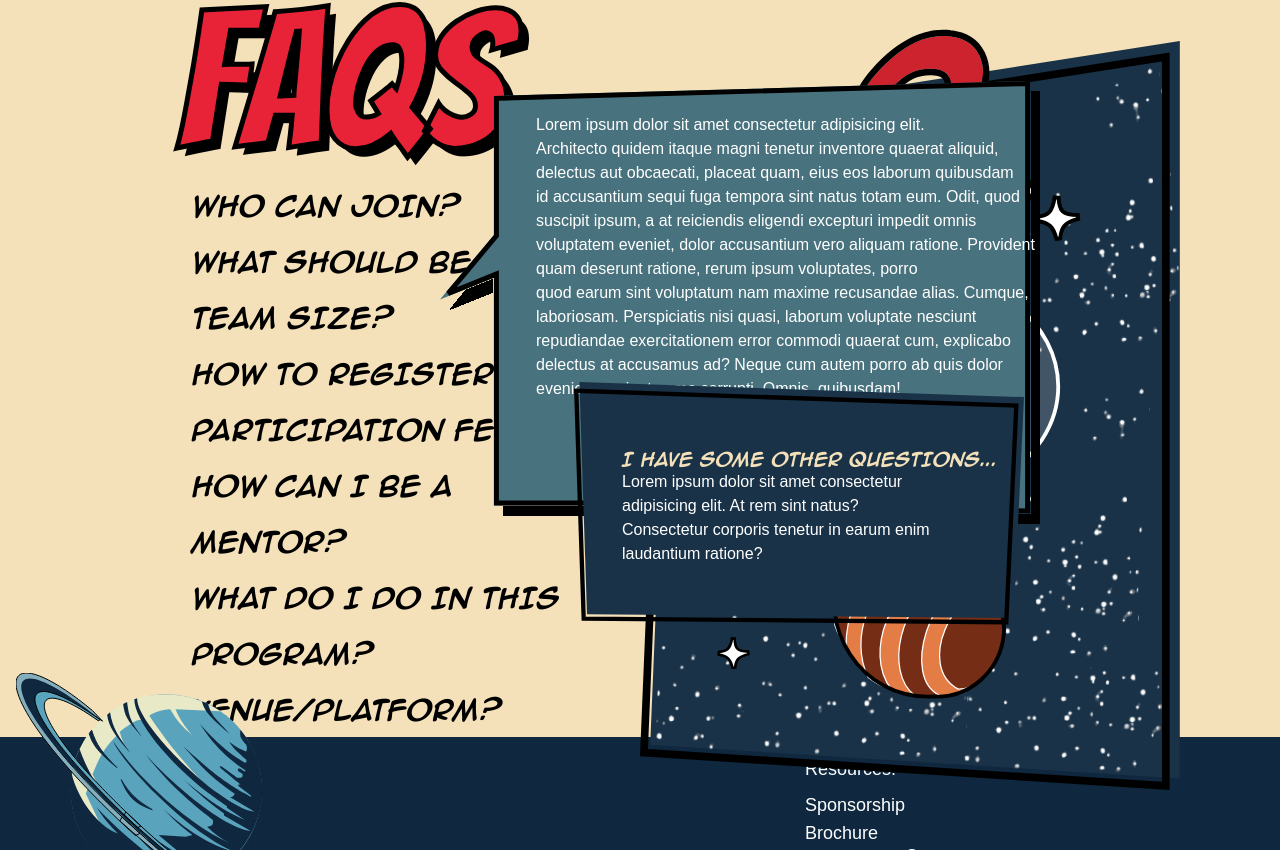
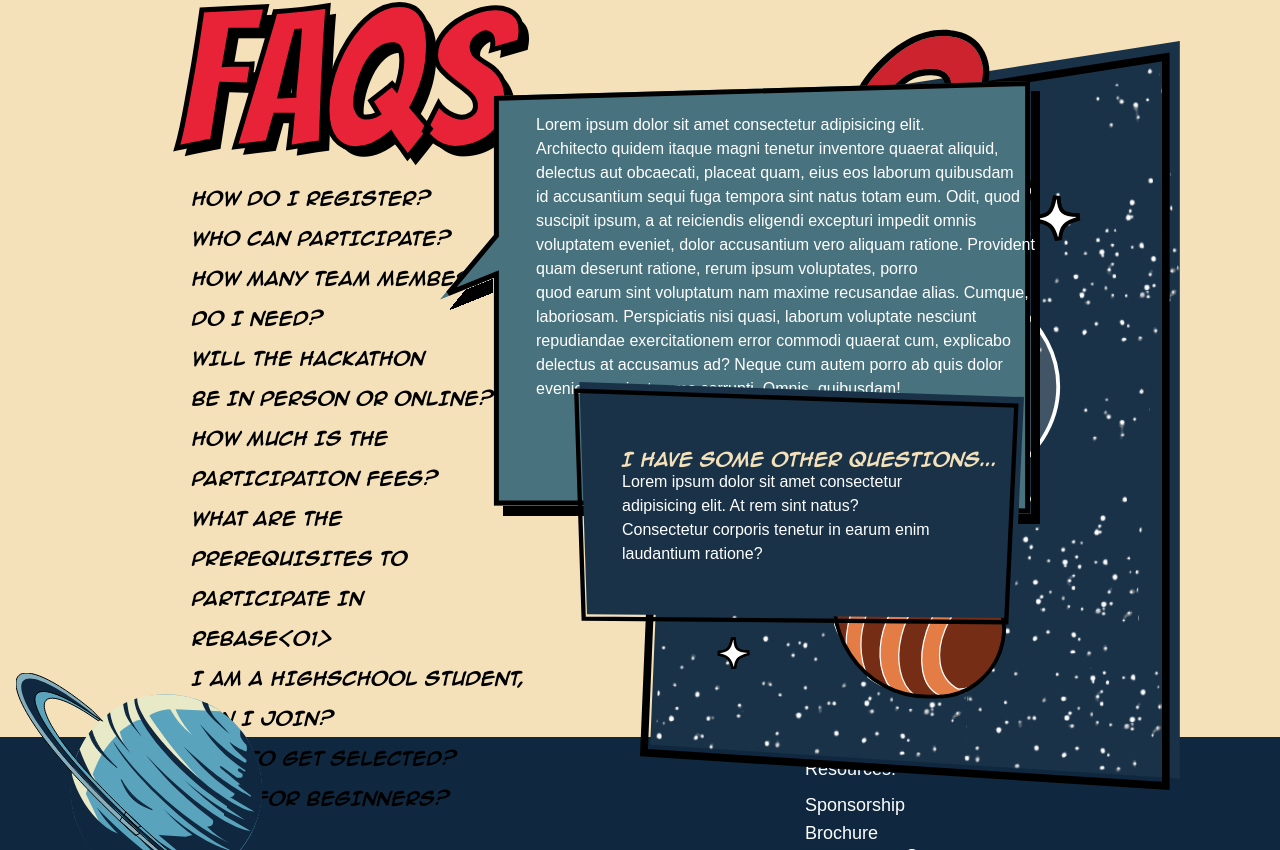
Before and after one commit to GDSC-IIIT-Kalyani/rebase-01, a Next.js app: page / in a window 1280 px wide. Shown: the part 2510-3360 px from the top of the page. Built offline with nearby package versions, Linux system fonts and the light colour scheme; a web font is replaced by a local one.

Commit message:
update: faq questions

```diff
--- a/src/app/components/faq.tsx
+++ b/src/app/components/faq.tsx
@@ -9,14 +9,16 @@ const faq = () => {
             </div>
 
             <div className="Faq-ques absolute top-60 left-48">
-                <ul  className="text-2xl leading-[3.5rem]">
-                    <li className={AnimeAceBBbold.className}>WHO CAN JOIN? </li>
-                    <li className={AnimeAceBBbold.className}>WHAT SHOULD BE THE <br /> TEAM SIZE? </li>
-                    <li className={AnimeAceBBbold.className}>HOW TO REGISTER? </li>
-                    <li className={AnimeAceBBbold.className}>PARTICIPATION FEES?</li>
-                    <li className={AnimeAceBBbold.className}>HOW CAN I BE A <br /> MENTOR?</li>
-                    <li className={AnimeAceBBbold.className}>WHAT DO I DO IN THIS <br /> PROGRAM?</li>
-                    <li className={AnimeAceBBbold.className}>VENUE/PLATFORM?</li>
+                <ul  className="text-md leading-[2.5rem]">
+                    <li className={AnimeAceBBbold.className}>HOW DO I REGISTER? </li>
+                    <li className={AnimeAceBBbold.className}>WHO CAN PARTICIPATE? </li>
+                    <li className={AnimeAceBBbold.className}>HOW MANY TEAM MEMBERS <br /> DO I NEED? </li>
+                    <li className={AnimeAceBBbold.className}>WILL THE HACKATHON <br /> BE IN PERSON OR ONLINE? </li>
+                    <li className={AnimeAceBBbold.className}>HOW MUCH IS THE <br /> PARTICIPATION FEES?</li>
+                    <li className={AnimeAceBBbold.className}>WHAT ARE THE <br /> PREREQUISITES TO <br /> PARTICIPATE IN <br /> REBASE{"<"}01{">"}</li>
+                    <li className={AnimeAceBBbold.className}>I AM A HIGHSCHOOL STUDENT, <br /> CAN I JOIN?</li>
+                    <li className={AnimeAceBBbold.className} >HOW TO GET SELECTED?</li>
+                    <li className={AnimeAceBBbold.className} >IS IT FOR BEGINNERS?</li>
                 </ul>
             </div>
 
```
